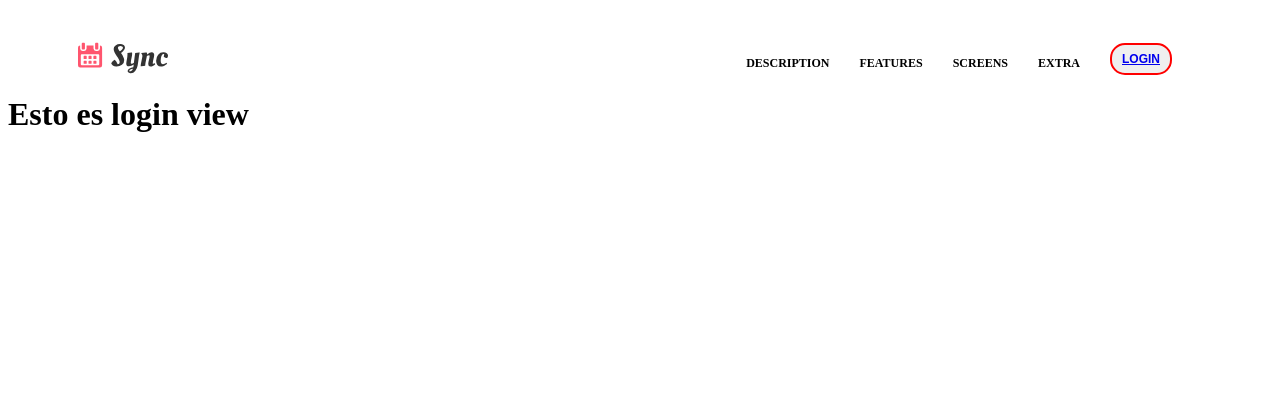
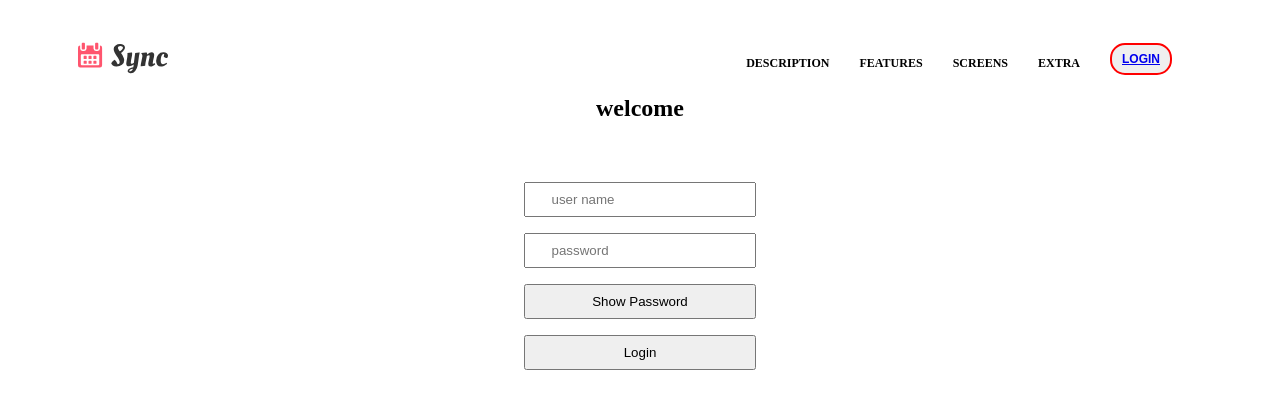
Before and after one commit to soniaonis/proyecto-vue-1, a Vue app: page /login in a window 1280 px wide. Shown: the top 408 px of the page. Built offline with nearby package versions, Linux system fonts and the light colour scheme.

Commit message:
Formulario de login y logica

```diff
--- a/src/views/LoginView.vue
+++ b/src/views/LoginView.vue
@@ -1,3 +1,51 @@
+<script setup>
+import { ref } from 'vue';
+// let showPassword = false; equivalente en javascript.
+
+const showPassword = ref(false);
+
+const togglePasswordVisibility = () => {
+  showPassword.value = !showPassword.value
+}
+</script>
+
 <template>
-    <h1>Esto es login view</h1>
+  <section>
+    <h1>welcome</h1>
+    <form>
+      <input type="text" placeholder="user name" />
+      <input
+        :type="showPassword ? 'text' : 'password'"
+        placeholder="password"
+      />
+            <!-- el tipo texto muestra los caracteres y el tipo password esconde los caracteres vasados en el showPassword. -->
+      <button type="button" @click="togglePasswordVisibility">
+        {{ showPassword ? 'Hide' : 'Show' }} Password
+        <!-- if (showPassword) {
+            "hide" } else {
+            "show"} -->
+      </button>
+      <button type="button">Login</button>
+    </form>
+  </section>
 </template>
+
+<style scoped>
+section {
+  display: flex;
+  width: 100%;
+  flex-direction: column;
+  gap: 5vh;
+  align-items: center;
+}
+form {
+  display: flex;
+  flex-direction: column;
+  max-width: 400px;
+  gap: 2vh;
+}
+input,
+button {
+  padding: 1vh 2vw;
+}
+</style>
```
